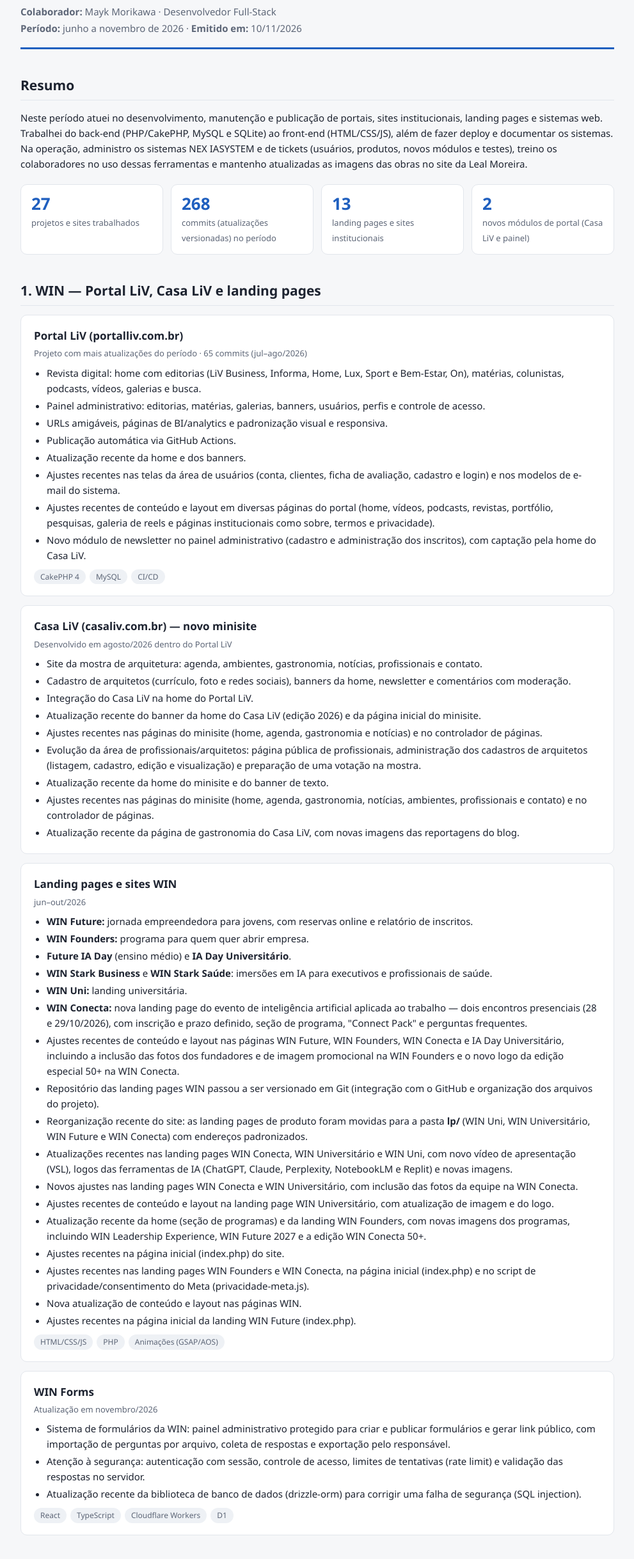
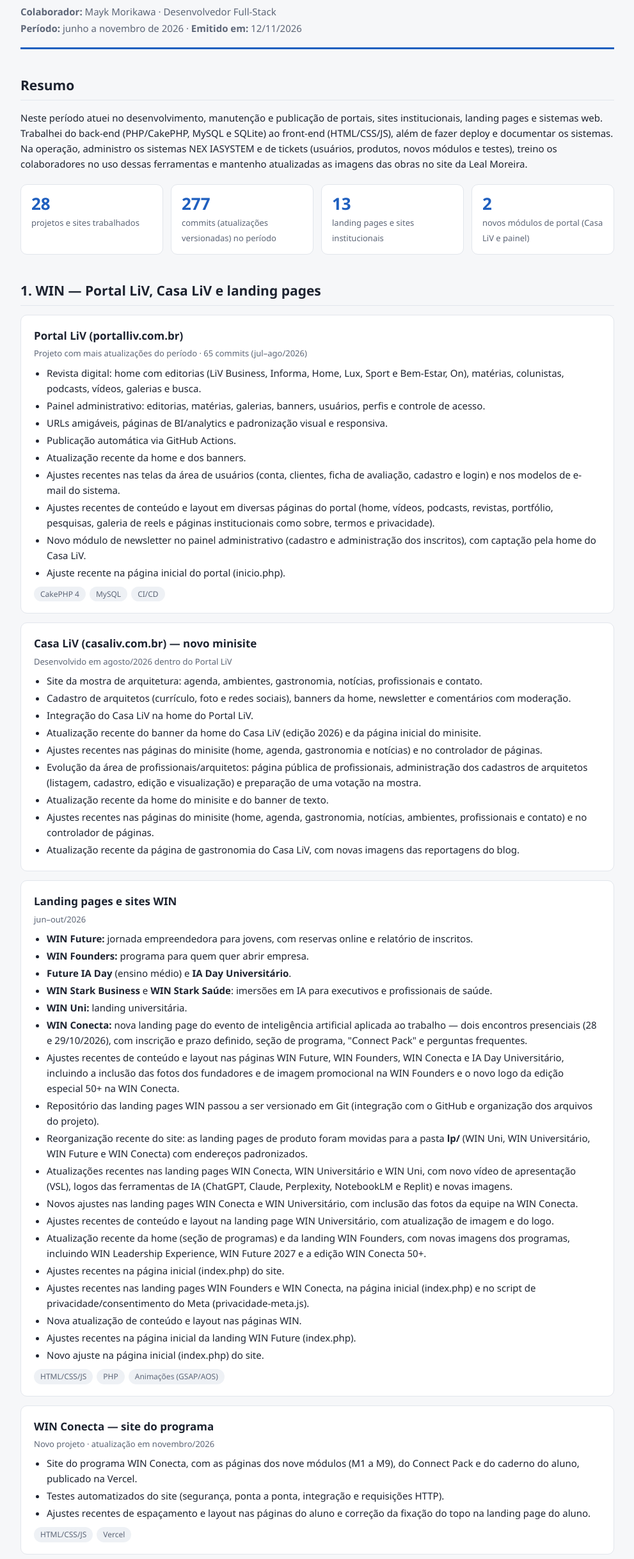
Before and after one commit to maykmorikawa/relarorio-de-trabalho, a plain HTML site: page index.html in a window 1280 px wide. Shown: the part 75-2512 px from the top of the page at 64% size, without its empty margins (144-1135 px from the left). Drawn offline with Linux system fonts and the light colour scheme.

Commit message:
Atualiza relatorio de atividades (12/11/2026)

```diff
--- a/index.html
+++ b/index.html
@@ -60,7 +60,7 @@
 <header class="top">
   <h1>Relatório de Atividades</h1>
   <p><strong>Colaborador:</strong> Mayk Morikawa · Desenvolvedor Full-Stack</p>
-  <p><strong>Período:</strong> junho a novembro de 2026 · <strong>Emitido em:</strong> 10/11/2026</p>
+  <p><strong>Período:</strong> junho a novembro de 2026 · <strong>Emitido em:</strong> 12/11/2026</p>
 </header>
 
 <section>
@@ -73,8 +73,8 @@
     uso dessas ferramentas e mantenho atualizadas as imagens das obras no site da Leal Moreira.
   </p>
   <div class="kpis">
-    <div class="kpi"><b>27</b><span>projetos e sites trabalhados</span></div>
-    <div class="kpi"><b>268</b><span>commits (atualizações versionadas) no período</span></div>
+    <div class="kpi"><b>28</b><span>projetos e sites trabalhados</span></div>
+    <div class="kpi"><b>277</b><span>commits (atualizações versionadas) no período</span></div>
     <div class="kpi"><b>13</b><span>landing pages e sites institucionais</span></div>
     <div class="kpi"><b>2</b><span>novos módulos de portal (Casa LiV e painel)</span></div>
   </div>
@@ -95,6 +95,7 @@
       <li>Ajustes recentes nas telas da área de usuários (conta, clientes, ficha de avaliação, cadastro e login) e nos modelos de e-mail do sistema.</li>
       <li>Ajustes recentes de conteúdo e layout em diversas páginas do portal (home, vídeos, podcasts, revistas, portfólio, pesquisas, galeria de reels e páginas institucionais como sobre, termos e privacidade).</li>
       <li>Novo módulo de newsletter no painel administrativo (cadastro e administração dos inscritos), com captação pela home do Casa LiV.</li>
+      <li>Ajuste recente na página inicial do portal (inicio.php).</li>
     </ul>
     <div class="tags"><span>CakePHP 4</span><span>MySQL</span><span>CI/CD</span></div>
   </div>
@@ -136,8 +137,20 @@
       <li>Ajustes recentes nas landing pages WIN Founders e WIN Conecta, na página inicial (index.php) e no script de privacidade/consentimento do Meta (privacidade-meta.js).</li>
       <li>Nova atualização de conteúdo e layout nas páginas WIN.</li>
       <li>Ajustes recentes na página inicial da landing WIN Future (index.php).</li>
+      <li>Novo ajuste na página inicial (index.php) do site.</li>
     </ul>
     <div class="tags"><span>HTML/CSS/JS</span><span>PHP</span><span>Animações (GSAP/AOS)</span></div>
+  </div>
+
+  <div class="card">
+    <h3>WIN Conecta — site do programa</h3>
+    <div class="meta">Novo projeto · atualização em novembro/2026</div>
+    <ul>
+      <li>Site do programa WIN Conecta, com as páginas dos nove módulos (M1 a M9), do Connect Pack e do caderno do aluno, publicado na Vercel.</li>
+      <li>Testes automatizados do site (segurança, ponta a ponta, integração e requisições HTTP).</li>
+      <li>Ajustes recentes de espaçamento e layout nas páginas do aluno e correção da fixação do topo na landing page do aluno.</li>
+    </ul>
+    <div class="tags"><span>HTML/CSS/JS</span><span>Vercel</span></div>
   </div>
 
   <div class="card">
@@ -273,6 +286,7 @@
       <li>Teste grátis a partir da tela de login e guia "Como funciona" para orientar o professor novo, já publicados no servidor.</li>
       <li>Barra do painel reorganizada em duas linhas (filtros e busca em cima, botões embaixo) e ajustes na administração de usuários: exclusão de professor comum pelo administrador e exclusão definitiva de aluno pela lixeira.</li>
       <li>Fases organizadas em menu suspenso na tela de progresso do aluno e inclusão do e-mail do aluno no link do Quiz Lingo.</li>
+      <li>Histórico do aluno no painel, com os acessos à plataforma e as notas obtidas nas questões.</li>
     </ul>
     <div class="tags"><span>React</span><span>TypeScript</span><span>Firebase</span></div>
   </div>
@@ -366,13 +380,13 @@
         <tr><td>Agosto/2026</td><td class="num">63</td><td>Casa LiV e projetos desenvolvidos em outra máquina</td></tr>
         <tr><td>Setembro/2026</td><td class="num">80</td><td>Leal Moreira e projetos desenvolvidos em outra máquina</td></tr>
         <tr><td>Outubro/2026 (até dia 30)</td><td class="num">50</td><td>DevStep, Portal LiV, CodeQuest, Quiz Lingo, GeoTrabalho Belém, Leal Moreira, painel EAD Ciência e Robótica, EnemPara e landing pages WIN</td></tr>
-        <tr><td>Novembro/2026 (até dia 10)</td><td class="num">30</td><td>DevStep, Portal LiV, Casa LiV, EnemPará, landing pages WIN e WIN Forms</td></tr>
-        <tr><th>Total</th><th class="num">268</th><th></th></tr>
+        <tr><td>Novembro/2026 (até dia 12)</td><td class="num">39</td><td>DevStep, Portal LiV, Casa LiV, EnemPará, landing pages WIN, WIN Forms e site WIN Conecta</td></tr>
+        <tr><th>Total</th><th class="num">277</th><th></th></tr>
       </tbody>
     </table>
   </div>
   <p style="color:var(--muted);font-size:13px">
-    Os números consideram os projetos versionados em Git (Portal LiV, Leal Moreira, painel EAD Ciência e Robótica, CodeQuest, DevStep, EnemPara, WIN Forms e, a partir de outubro, as landing pages WIN) e, em agosto e setembro,
+    Os números consideram os projetos versionados em Git (Portal LiV, Leal Moreira, painel EAD Ciência e Robótica, CodeQuest, DevStep, EnemPara, WIN Forms, as landing pages WIN e o site WIN Conecta) e, em agosto e setembro,
     também os commits feitos em outra máquina de trabalho. Os demais sistemas
     (como Quiz Lingo, GeoTrabalho Belém e o portal privado de projetos) não usam Git e não entram na
     contagem, embora tenham sido trabalhados em junho, setembro e outubro.
```
